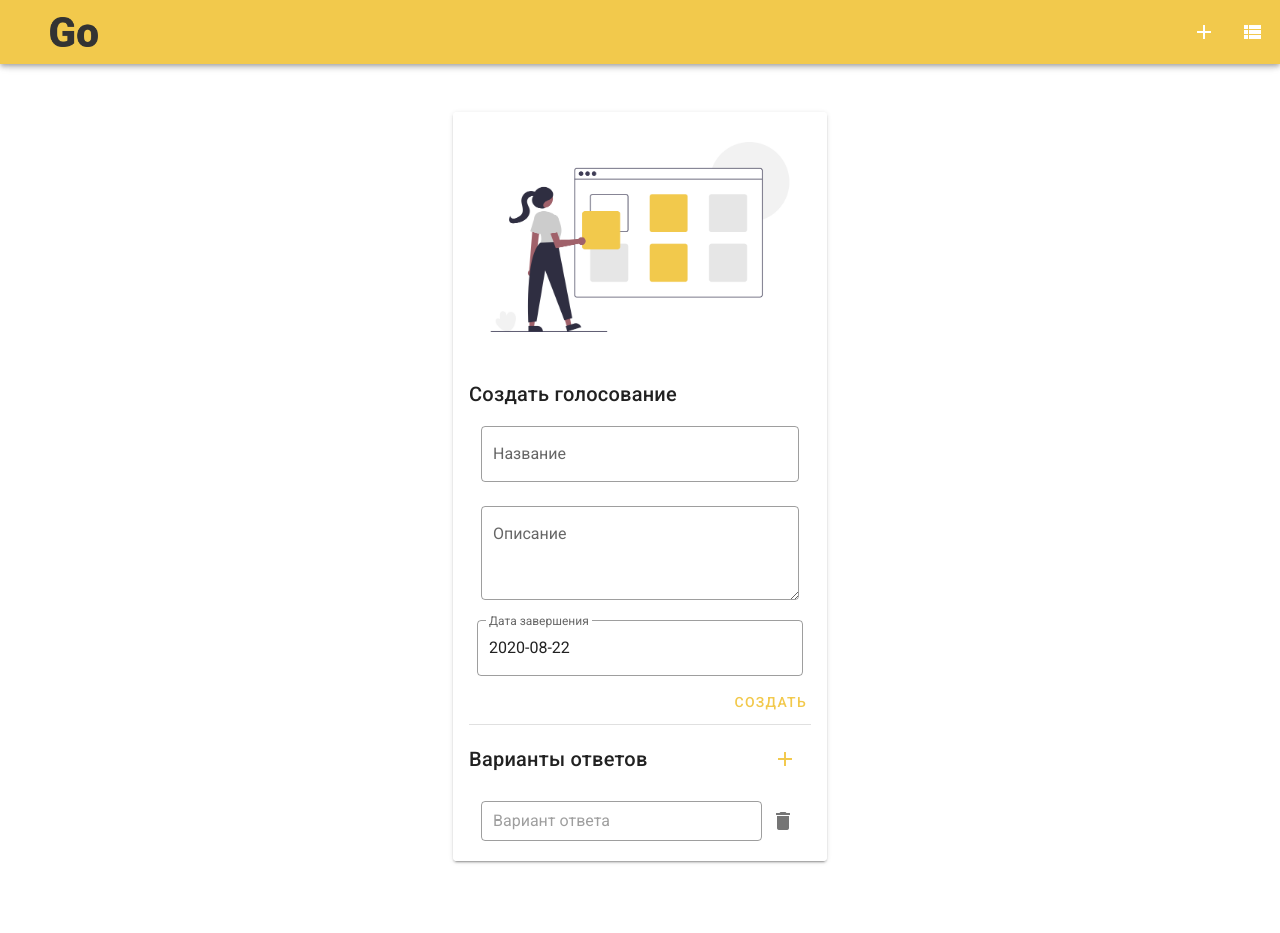
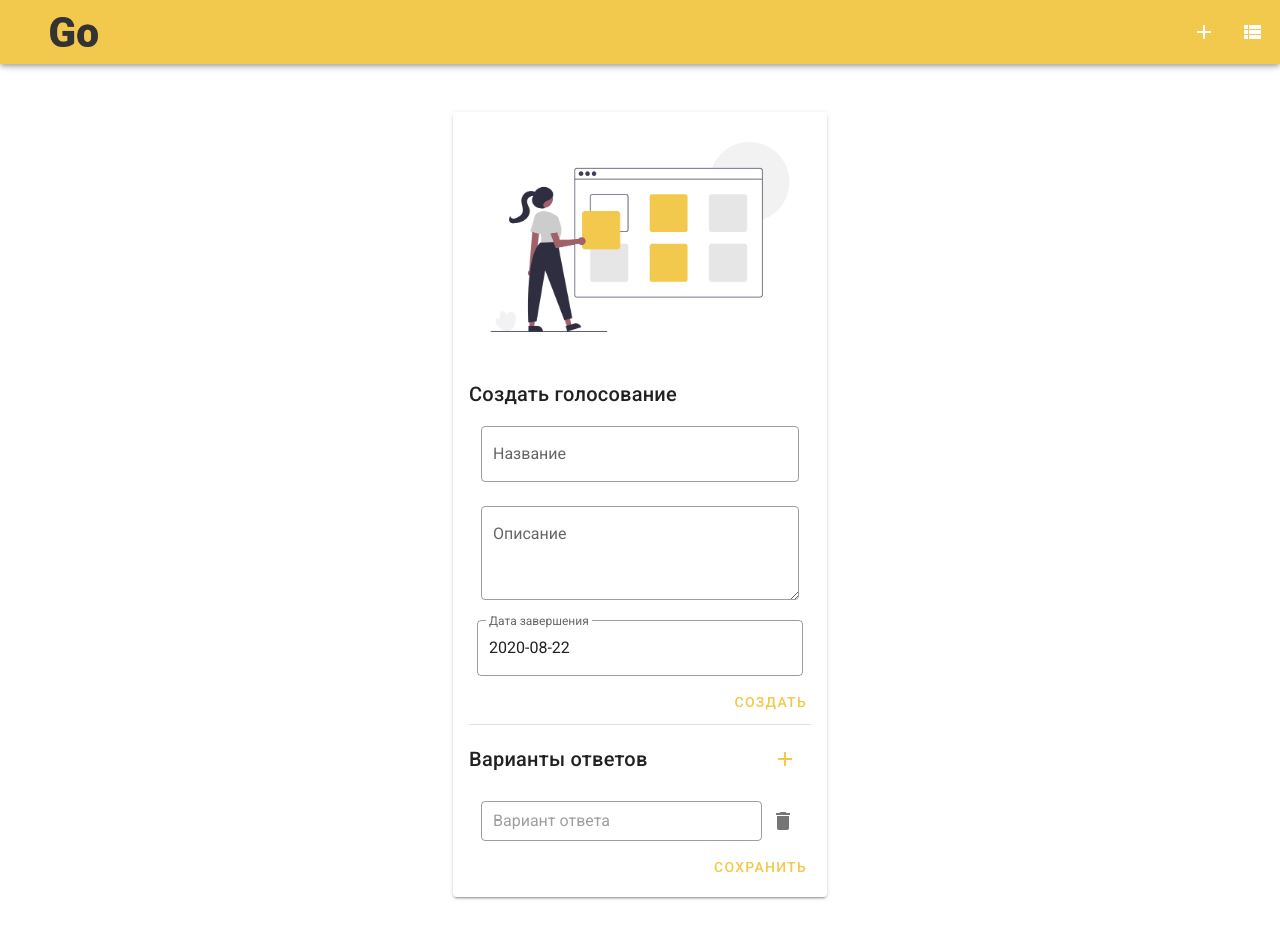
Before and after one commit to nastykeller/go-front-app, a Vue app: page /create in a window 1280 px wide. Both pictures are taken after a click on the button 785 px from the left and 759 px from the top of the page. Before the commit the page ends 909 px from the top, so only its background shows below. Built offline with nearby package versions, Linux system fonts and the light colour scheme.

Commit message:
write answers

```diff
--- a/src/views/vote/Create.vue
+++ b/src/views/vote/Create.vue
@@ -117,29 +117,44 @@
         icon
         color="primary"
         class="mr-2"
+        @click="addAnswer"
       >
         <v-icon>mdi-plus</v-icon>
       </v-btn>
     </v-card-title>
 
     <v-list>
-      <v-list-item>
+      <v-list-item
+        v-for="(answer, index) in answers"
+        :key="index"
+      >
         <v-list-item-content>
           <v-list-item-title>
             <v-text-field
+              v-model="answer.text"
               placeholder="Вариант ответа"
               outlined
               dense
               hide-details
               class="pl-3 pr-4 mt-1"
               append-outer-icon="mdi-delete"
-              @click="addAnswer"
-              @click:append-outer="deleteAnswer"
+              @click:append-outer="deleteAnswer(index)"
             />
           </v-list-item-title>
         </v-list-item-content>
       </v-list-item>
     </v-list>
+    <v-row>
+      <v-spacer />
+      <v-btn
+        color="primary"
+        class="mr-4 mb-3"
+        text
+        @click="writeAnswer"
+      >
+        Сохранить
+      </v-btn>
+    </v-row>
   </v-card>
 </template>
 
@@ -154,26 +169,53 @@ export default {
       description: null,
       today: moment().format('YYYY-MM-DD'),
       dateClosed: moment().format('YYYY-MM-DD'),
+      voteId: null,
+      answers: [],
       isLoading: false,
       menu: false
     }
   },
   methods: {
     addAnswer () {
-      // TODO: add element to DOM
+      this.answers.push({
+        text: ''
+      })
     },
-    deleteAnswer () {
-      // TODO: delete element from DOM
+    deleteAnswer (index) {
+      this.answers.splice(index, 1)
     },
     createVote () {
+      this.isLoading = true
       this.$http.post('/votes', {
         name: this.name,
         description: this.description,
         date_closed: moment.utc(this.dateClosed)
       }).then((result) => {
         console.log(result)
+        const data = result.data
+        this.voteId = data.id
       }).catch((err) => {
         console.log(err)
+      }).finally(() => {
+        this.isLoading = false
+      })
+    },
+    sendAnswer (answer) {
+      this.isLoading = true
+      this.$http.post('/votes/answers', {
+        text: answer,
+        question: this.voteId
+      }).then((result) => {
+        console.log(result)
+      }).catch((err) => {
+        console.log(err)
+      }).finally(() => {
+        this.isLoading = false
+      })
+    },
+    writeAnswer () {
+      this.answers.forEach(answer => {
+        this.sendAnswer(answer.text)
       })
     }
   }
```
